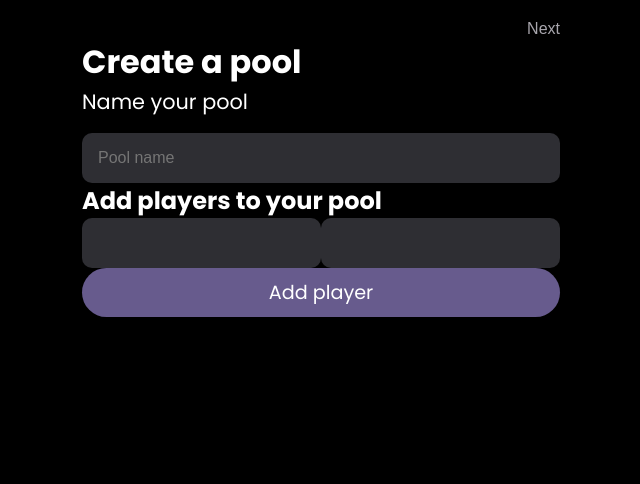
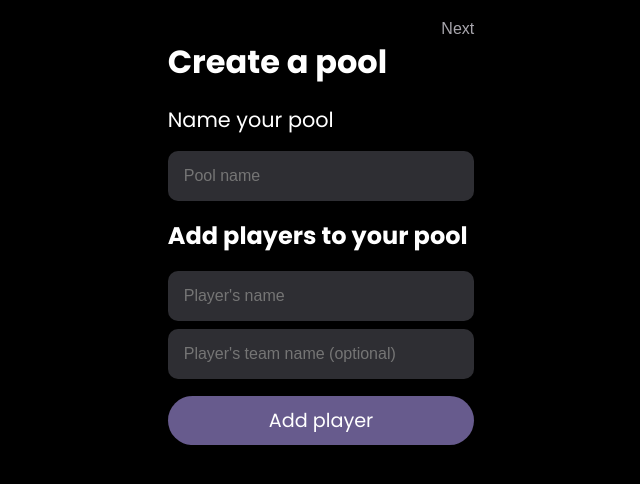
Before and after one commit to GreyNewfie/wizpool-app, a React (Vite) app: page /create-pool in a window 1280 px wide. Shown: the top 484 px of the page, without its empty margins (319-959 px from the left). Built offline with nearby package versions, Linux system fonts and the light colour scheme.

Commit message:
Update add-player-form
Update layout and spacing to add player form to make it easier to interact with for the user.
Add placeholder text to explain what the input text should be by the user.

```diff
--- a/src/components/add-player-form.jsx
+++ b/src/components/add-player-form.jsx
@@ -6,12 +6,14 @@ export default function AddPlayer() {
         id="player-1-name"
         name="player-1-name"
         className="text-input"
+        placeholder="Player's name"
       />
       <input
         type="text"
         id="player-1-team-name"
         name="player-1-team-name"
         className="text-input"
+        placeholder="Player's team name (optional)"
       />
     </form>
   );
--- a/src/styles.css
+++ b/src/styles.css
@@ -41,6 +41,7 @@ div:has(.create-pool-container) {
     padding-top: 20px;
     display: flex;
     flex-direction: column;
+    gap: 1.1rem;
 }
 
 .header-logo {
@@ -85,3 +86,9 @@ div:has(.create-pool-container) {
     display: flex;
     flex-direction: column;
 }
+
+.add-player {
+    display: flex;
+    flex-direction: column;
+    gap: .5rem;
+}
```
